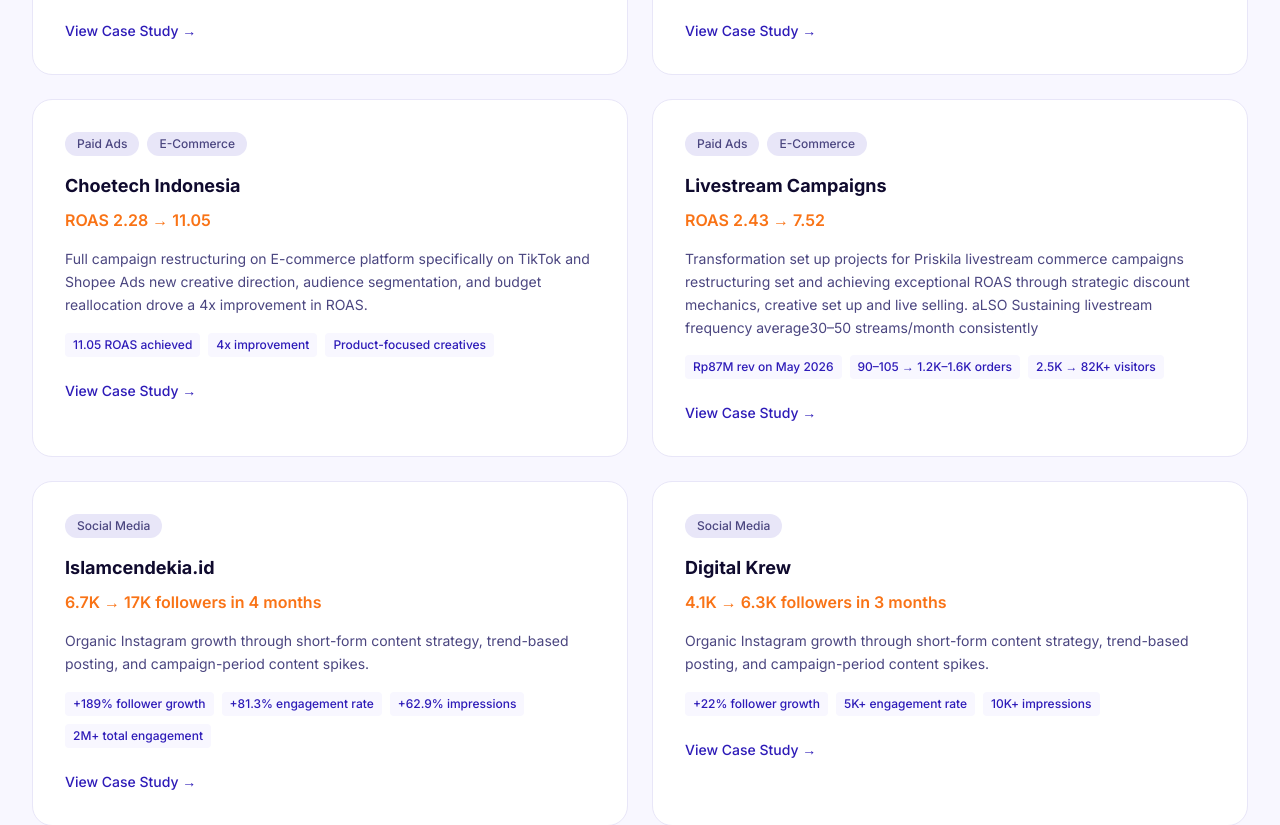
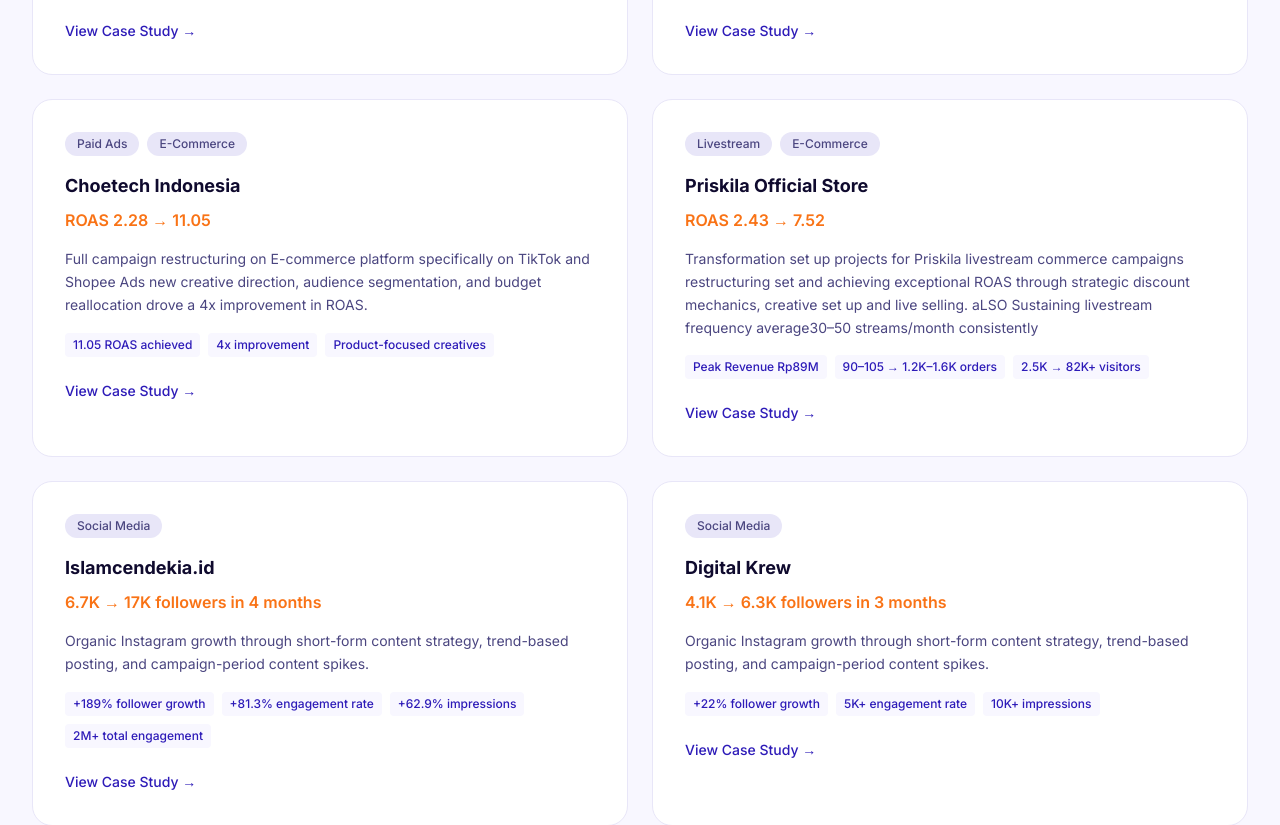
Before and after one commit to larunna3-a11y/v0-nur-afni-portfolio, a Next.js app: page /portfolio in a window 1280 px wide. Shown: the part 720-1545 px from the top of the page. Built offline with nearby package versions, Linux system fonts and the light colour scheme.

Commit message:
feat: add new category "Livestream" and update case study details

```diff
--- a/app/portfolio/page.tsx
+++ b/app/portfolio/page.tsx
@@ -3,7 +3,7 @@
 import { useState } from 'react'
 import Link from 'next/link'
 
-const categories = ['All', 'Social Media', 'E-Commerce', 'Paid Ads', 'KOL & Affiliate']
+const categories = ['All', 'Social Media', 'E-Commerce', 'Paid Ads', 'KOL & Affiliate', 'Livestream']
 
 const caseStudies = [
   {
@@ -33,11 +33,11 @@ const caseStudies = [
   },
   {
     id: 4,
-    categories: ['Paid Ads', 'E-Commerce'],
-    brand: 'Livestream Campaigns',
+    categories: ['Livestream', 'E-Commerce'],
+    brand: 'Priskila Official Store',
     result: 'ROAS 2.43 → 7.52',
     description: 'Transformation set up projects for Priskila livestream commerce campaigns restructuring set and achieving exceptional ROAS through strategic discount mechanics, creative set up and live selling. aLSO Sustaining livestream frequency average30–50 streams/month consistently',
-    metrics: ['Rp87M rev on May 2026', '90–105 → 1.2K–1.6K orders', '2.5K → 82K+ visitors'],
+    metrics: ['Peak Revenue Rp89M', '90–105 → 1.2K–1.6K orders', '2.5K → 82K+ visitors'],
   },
   {
     id: 5,
@@ -61,7 +61,7 @@ const caseStudies = [
     brand: 'QCY Indonesia',
     result: '200+ orders · Rp36.2M GMV · 14.7 ROAS',
     description: 'KOL Creators and affiliate campaign managed end-to-end. From brief to performance report, across TikTok Affiliate and Shopee Affiliate.',
-    metrics: ['250+ orders', 'Rp36.2M GMV', '14.7 ROAS', '150 tracked orders'],
+    metrics: ['250+ orders', 'Rp36.2M GMV', '14.7 ROAS'],
   },
 ]
 
```
